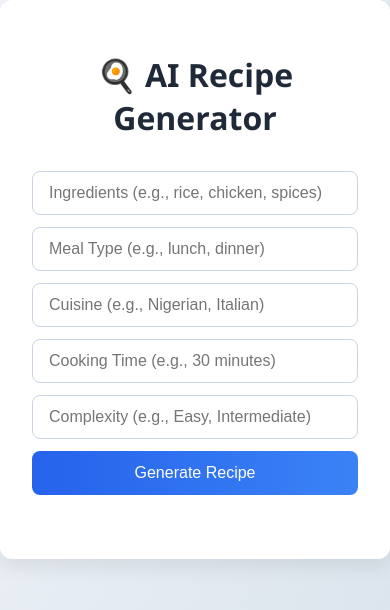
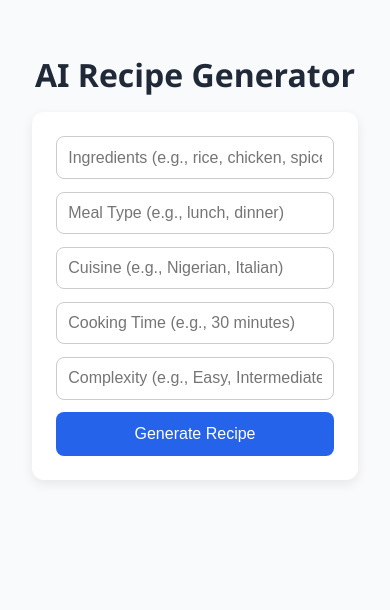
Before and after one commit to Enenche23/Recipe_Gen, a React (Create React App) app in the folder client/: page / in a window 390 px wide. Shown: the top 610 px of the page. Built offline with nearby package versions, Linux system fonts and the light colour scheme.

Commit message:
updated the pdf format

```diff
--- a/client/src/App.css
+++ b/client/src/App.css
@@ -3,61 +3,57 @@
 body {
   margin: 0;
   font-family: 'Segoe UI', Tahoma, Geneva, Verdana, sans-serif;
-  background: linear-gradient(to bottom right, #f0f4f8, #d9e2ec);
+  background-color: #f9fafb;
   color: #333;
-  min-height: 100vh;
 }
 
-.App {
+.app-container {
   max-width: 800px;
   margin: auto;
   padding: 2rem;
   text-align: center;
-  background: white;
-  border-radius: 12px;
-  box-shadow: 0 8px 20px rgba(0,0,0,0.08);
 }
 
-h1 {
+.app-title {
   font-size: 2rem;
   color: #1f2937;
+  margin-bottom: 1rem;
+}
+
+.form-card {
+  background: #fff;
+  padding: 1.5rem;
+  border-radius: 12px;
+  box-shadow: 0 4px 12px rgba(0,0,0,0.08);
   margin-bottom: 2rem;
 }
 
 .recipe-form {
   display: flex;
   flex-direction: column;
-  gap: 0.75rem;
-  margin-bottom: 2rem;
+  gap: 0.8rem;
 }
 
 .recipe-form input {
-  padding: 0.75rem 1rem;
-  border: 1px solid #cbd5e1;
+  padding: 0.7rem;
+  border: 1px solid #ccc;
   border-radius: 8px;
   font-size: 1rem;
-  transition: border-color 0.2s, box-shadow 0.2s;
-}
-
-.recipe-form input:focus {
-  border-color: #2563eb;
-  box-shadow: 0 0 0 3px rgba(37,99,235,0.2);
-  outline: none;
 }
 
 .generate-btn {
-  background: linear-gradient(90deg, #2563eb, #3b82f6);
+  background-color: #2563eb;
   color: white;
   border: none;
   padding: 0.8rem 1.5rem;
   font-size: 1rem;
   border-radius: 8px;
   cursor: pointer;
-  transition: background 0.3s, transform 0.1s;
+  transition: background-color 0.2s;
 }
 
 .generate-btn:hover {
-  background: linear-gradient(90deg, #1e40af, #2563eb);
+  background-color: #1e40af;
 }
 
 .generate-btn:disabled {
@@ -65,11 +61,9 @@ h1 {
   cursor: not-allowed;
 }
 
-.recipe-title {
-  font-size: 1.5rem;
-  font-weight: 600;
-  margin: 1.2rem 0;
-  color: #111827;
+.recipe-container {
+  margin-top: 2rem;
+  animation: fadeIn 0.5s ease-in;
 }
 
 .recipe-text {
@@ -88,16 +82,11 @@ h1 {
   margin-top: 0;
 }
 
-.recipe-text p {
-  margin: 0.5rem 0;
-}
-
 .recipe-actions {
   display: flex;
   justify-content: center;
   gap: 1rem;
   margin-top: 1rem;
-  flex-wrap: wrap;
 }
 
 .action-btn {
@@ -105,34 +94,24 @@ h1 {
   color: white;
   border: none;
   padding: 0.6rem 1.2rem;
-  border-radius: 6px;
+  border-radius: 8px;
   cursor: pointer;
   font-size: 0.95rem;
-  transition: background-color 0.2s, transform 0.1s;
+  transition: background-color 0.2s;
 }
 
 .action-btn:hover {
   background-color: #4b5563;
-  transform: translateY(-1px);
 }
 
 @media (max-width: 600px) {
+  .recipe-form {
+    flex-direction: column;
+  }
+
   .recipe-actions {
     flex-direction: column;
   }
-}
-
-.toast {
-  position: fixed;
-  bottom: 20px;
-  right: 20px;
-  background: #2563eb;
-  color: white;
-  padding: 0.7rem 1rem;
-  border-radius: 6px;
-  box-shadow: 0 2px 6px rgba(0,0,0,0.15);
-  font-size: 0.95rem;
-  animation: fadeIn 0.3s ease-in;
 }
 
 @keyframes fadeIn {
--- a/client/src/App.js
+++ b/client/src/App.js
@@ -1,4 +1,3 @@
-// App.js
 import React, { useState } from 'react';
 import './App.css';
 import { marked } from 'marked';
@@ -12,13 +11,12 @@ function App() {
   const [complexity, setComplexity] = useState('');
   const [recipe, setRecipe] = useState('');
   const [loading, setLoading] = useState(false);
-  const [showToast, setShowToast] = useState(false);
+  const [copied, setCopied] = useState(false);
 
   const handleSubmit = async (e) => {
     e.preventDefault();
     setRecipe('');
     setLoading(true);
-
     try {
       const query = new URLSearchParams({
         ingredients,
@@ -60,16 +58,28 @@ function App() {
 
   const handleCopy = () => {
     navigator.clipboard.writeText(recipe);
-    setShowToast(true);
-    setTimeout(() => setShowToast(false), 2000); // hide toast after 2s
+    setCopied(true);
+    setTimeout(() => setCopied(false), 1500);
   };
 
   const handleSave = () => {
-  const doc = new jsPDF();
-  doc.setFontSize(12);
-  doc.text(recipe, 10, 10); // basic text
-  doc.save('recipe.pdf');
-};
+    const doc = new jsPDF('p', 'pt', 'a4');
+    const element = document.createElement('div');
+    element.innerHTML = formatRecipe(recipe); // formatted HTML
+
+    document.body.appendChild(element); // temporarily add to DOM
+
+    doc.html(element, {
+      callback: function (doc) {
+        doc.save('recipe.pdf');
+        document.body.removeChild(element); // cleanup
+      },
+      x: 10,
+      y: 10,
+      html2canvas: { scale: 0.57 },
+      autoPaging: 'text'
+    });
+  };
 
   const formatRecipe = (text) => {
     if (!text) return '';
@@ -81,9 +91,8 @@ function App() {
   };
 
   return (
-    <div className="App">
-      <h1 className="header">🍳 AI Recipe Generator</h1>
-
+    <div className="app-container">
+      <h1 className="app-title">AI Recipe Generator</h1>
       <div className="form-card">
         <form className="recipe-form" onSubmit={handleSubmit}>
           <input
@@ -132,13 +141,13 @@ function App() {
           <div className="recipe-text" dangerouslySetInnerHTML={{ __html: formatRecipe(recipe) }}></div>
           <div className="recipe-actions">
             <button className="action-btn" onClick={handleClear}>Clear</button>
-            <button className="action-btn" onClick={handleCopy}>Copy</button>
+            <button className="action-btn" onClick={handleCopy}>
+              {copied ? 'Copied!' : 'Copy'}
+            </button>
             <button className="action-btn" onClick={handleSave}>Save as PDF</button>
           </div>
         </div>
       )}
-
-      {showToast && <div className="toast">Copied!</div>}
     </div>
   );
 }
```
Also changed, not shown: 3 other files (tests, documents, lock files or other folders).
